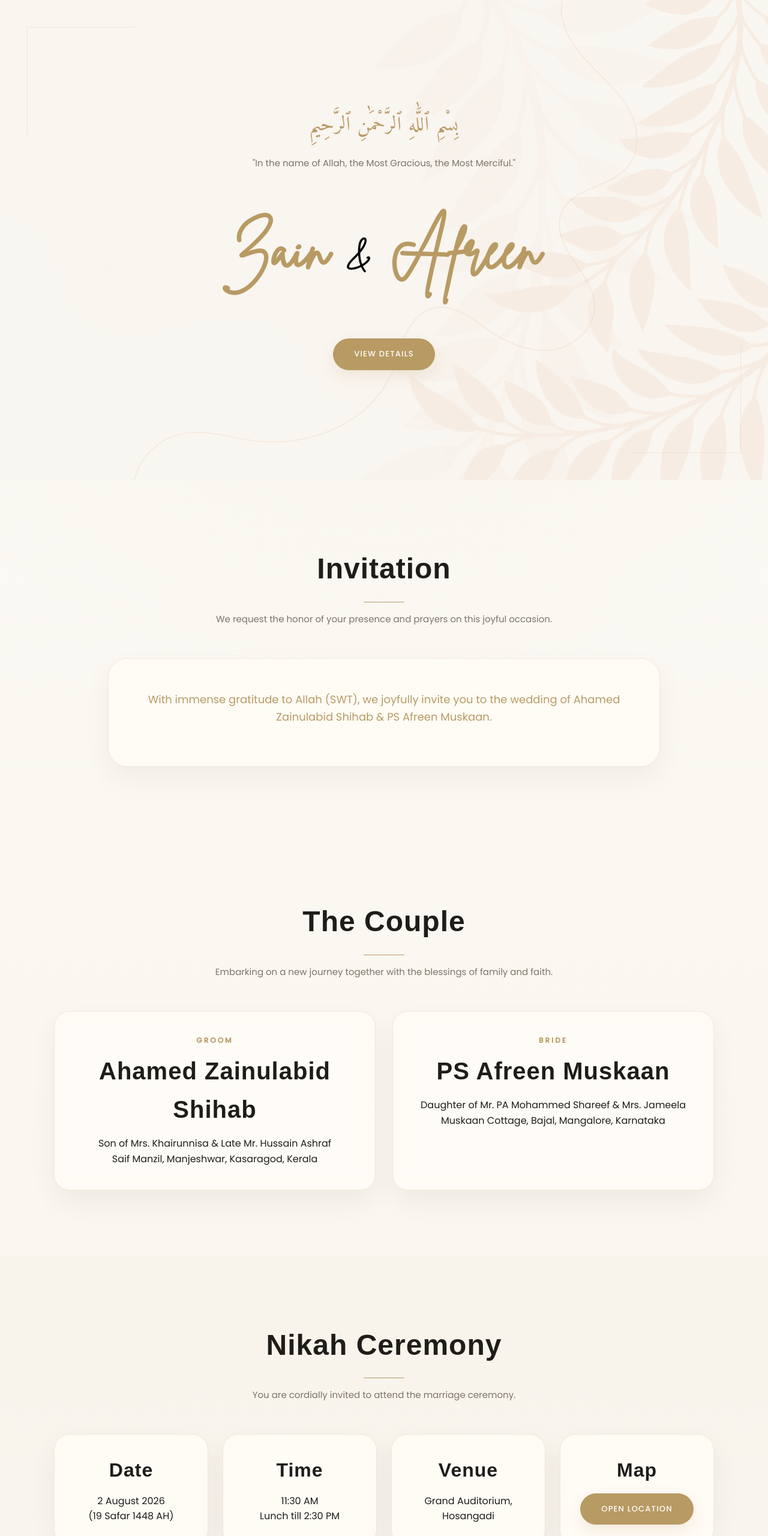
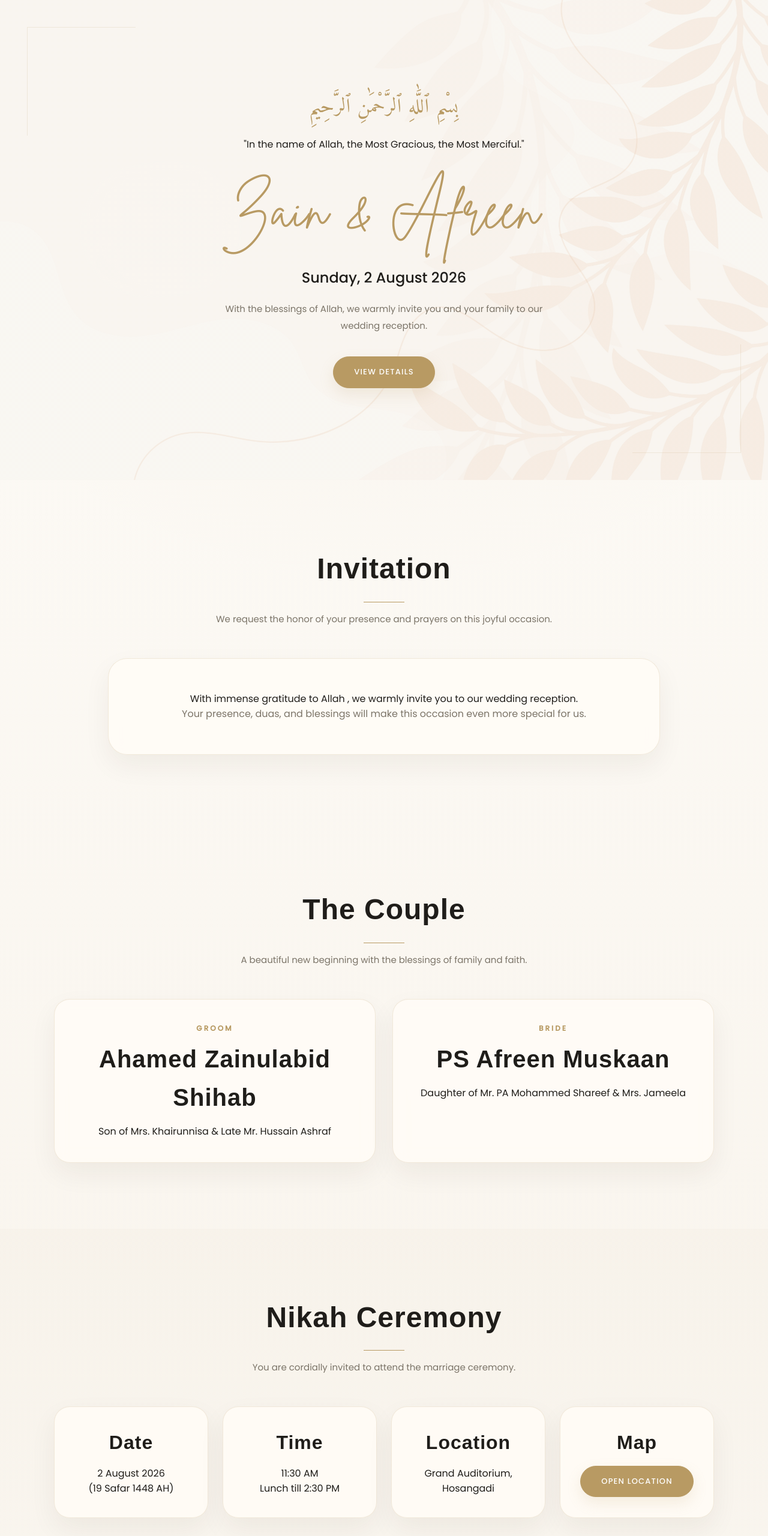
Before and after one commit to Ashcode2403/zain-and-afreen, a plain HTML site: page index.html in a window 1280 px wide. Shown: the top 2560 px of the page at 60% size. Drawn offline with nearby package versions, Linux system fonts and the light colour scheme; a web font is replaced by a local one.

Commit message:
Update index.html

```diff
--- a/index.html
+++ b/index.html
@@ -10,7 +10,7 @@
   <!-- <link href="https://fonts.googleapis.com/css2?family=Cormorant+Garamond:wght@400;500;600;700&family=Poppins:wght@300;400;500;600&display=swap" rel="stylesheet"> -->
 <link href="https://fonts.googleapis.com/css2?family=Playfair+Display:wght@400;500;600;700&family=Poppins:wght@300;400;500&display=swap" rel="stylesheet">
   <link href="https://fonts.googleapis.com/css2?family=Amiri&display=swap" rel="stylesheet">
-
+  <link href="https://fonts.googleapis.com/css2?family=Italianno&family=Cormorant+Garamond:wght@500;600;700&display=swap" rel="stylesheet">
   <link rel="stylesheet" href="style.css">
 
 </head>
@@ -27,22 +27,26 @@
   <!-- Main site -->
   <div class="main-site" id="mainSite">
 
+
+
     <section class="hero" id="home">
       <div class="hero-content">
         <div class="arabic">بِسْمِ ٱللَّٰهِ ٱلرَّحْمَٰنِ ٱلرَّحِيمِ</div>
-      <p class="hero-text">
-"In the name of Allah, the Most Gracious, the Most Merciful."
-      </p>
-      <br><br>
-
-      <h1 class="couple-names" style="color: var(--gold);">
-        Zain<span style="color:black;"> & </span>Afreen
-      </h1>
-
+        <p class="bismillah-meaning">"In the name of Allah, the Most Gracious, the Most Merciful."</p>
+        <!-- <div class="subtitle">Bride's Family Invites You</div> -->
         <br>
         <br>
+        <h1 class="couple-names">
+        <span class="name">Zain</span>
+        <span class="ampersand">&amp;</span>
+        <span class="name">Afreen</span>
+</h1>
         <br>
-
+        <p class="hero-date">Sunday, 2 August 2026</p>
+        <p class="hero-text">
+          With the blessings of Allah, we warmly invite you and your family
+          to our wedding reception.
+        </p>
         <a href="#events" class="btn">View Details</a>
       </div>
     </section>
@@ -55,9 +59,11 @@
         </p>
 
         <div class="invitation-card">
-        <p style="font-size: 18px; margin-bottom: 14px; color: var(--gold);">
-          With immense gratitude to Allah (SWT), we joyfully invite you to the wedding of
-          Ahamed Zainulabid Shihab & PS Afreen Muskaan.
+           <p class="invite-highlight">
+  With immense gratitude to Allah , we warmly invite you to our wedding reception.
+</p>
+  <p style="max-width: 760px; margin: auto; color: var(--muted);">
+    Your presence, duas, and blessings will make this occasion even more special for us.
   </p>
         </div>
       </div>
@@ -67,26 +73,20 @@
       <div class="container">
         <h2 class="section-title">The Couple</h2>
         <p class="section-subtitle">
-        Embarking on a new journey together with the blessings of family and faith.
+          A beautiful new beginning with the blessings of family and faith.
         </p>
 
         <div class="couple-grid">
           <div class="person-card">
             <div class="label">Groom</div>
           <h3>Ahamed Zainulabid Shihab</h3>
-          <p>
-            Son of Mrs. Khairunnisa & Late Mr. Hussain Ashraf<br>
-            Saif Manzil, Manjeshwar, Kasaragod, Kerala
-          </p>
+          <p>Son of Mrs. Khairunnisa &amp; Late Mr. Hussain Ashraf</p>
           </div>
 
           <div class="person-card">
             <div class="label">Bride</div>
           <h3>PS Afreen Muskaan</h3>
-          <p>
-            Daughter of Mr. PA Mohammed Shareef & Mrs. Jameela<br>
-            Muskaan Cottage, Bajal, Mangalore, Karnataka
-          </p>
+          <p>Daughter of Mr. PA Mohammed Shareef &amp; Mrs. Jameela</p>
           </div>
         </div>
       </div>
@@ -104,17 +104,14 @@
           <h3>Date</h3>
           <p>2 August 2026<br>(19 Safar 1448 AH)</p>
           </div>
-
           <div class="event-card">
          <h3>Time</h3>
           <p>11:30 AM<br>Lunch till 2:30 PM</p>
           </div>
-
           <div class="event-card">
-          <h3>Venue</h3>
+          <h3>Location</h3>
           <p>Grand Auditorium, Hosangadi</p>
           </div>
-
           <div class="event-card">
             <h3>Map</h3>
             <p>
@@ -136,26 +133,14 @@
 
 
 
-  <section class="dua" id="dua">
-    <div class="container">
-      <h2 class="section-title">A Beautiful Dua</h2>
-      <p class="dua-text">
-        وَجَعَلَ بَيْنَكُم مَّوَدَّةً وَرَحْمَةً
-        <br><br>
-        “And He placed between you affection and mercy.”
-        <br><br>
-        — Qur'an 30:21
-      </p>
-    </div>
-  </section>
+
 
     <footer class="footer" id="contact">
       <p style="font-size: 22px; font-family: 'Cormorant Garamond', serif; color: var(--gold);">
-      Zain & Afreen | 02 • 08 • 2026<br>
-      <!-- <span style="color: #3f3f3f; font-size:small ;">Zain & Afreen | 02 • 08 • 2026</span> -->
+        We look forward to your presence and duas<br>
+        <small style="color: #3f3f3f;">Zain &amp; Afreen | 02 • 08 • 2026</small>
       </p>
     </footer>
-
   </div>
 
   <script>
@@ -171,12 +156,12 @@
       if (index < text.length) {
         bismillahElement.textContent += text.charAt(index);
         index++;
-        setTimeout(typeArabicText, 70);
+        setTimeout(typeArabicText, 80);
       } else {
         setTimeout(() => {
           openingScreen.classList.add("hide");
           mainSite.classList.add("show");
-        }, 1000);
+        }, 600);
       }
     }
 
@@ -185,7 +170,7 @@
     });
 
     // Countdown
-    const weddingDate = new Date("August 2, 2026 10:00:00").getTime();
+    const weddingDate = new Date("August 2, 2026 11:30:00").getTime();
 
     const timer = setInterval(() => {
       const now = new Date().getTime();
@@ -194,7 +179,7 @@
       if (distance < 0) {
         clearInterval(timer);
         document.getElementById("countdown").innerHTML =
-          "<div style='grid-column:1/-1; text-align:center; font-size:24px; color:#2b2b2b; font-weight:600;'>The wedding day has arrived 💍</div>";
+          "<div style='grid-column:1/-1; text-align:center; font-size:24px; color:#2b2b2b; font-weight:600;'>The reception has begun ✨</div>";
         return;
       }
 
```
Lines whose indentation alone changed are shown as unchanged.
